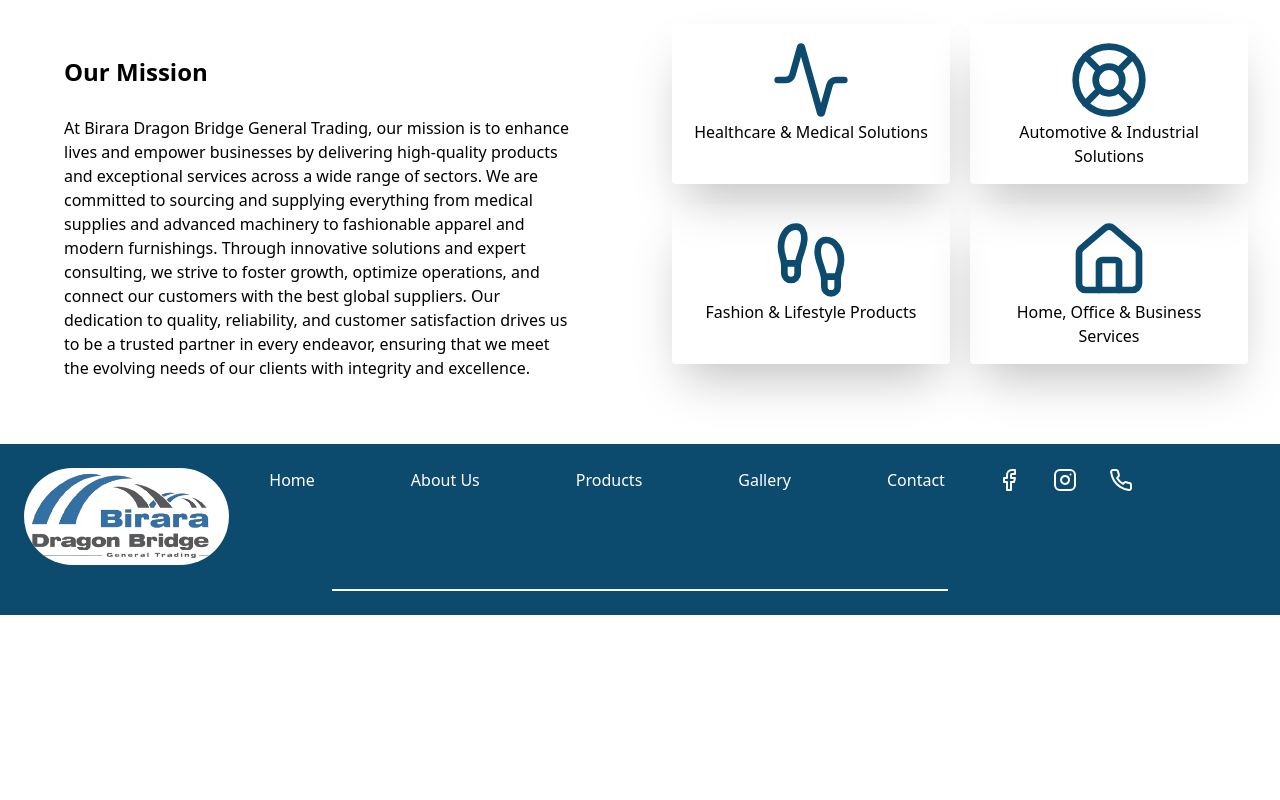
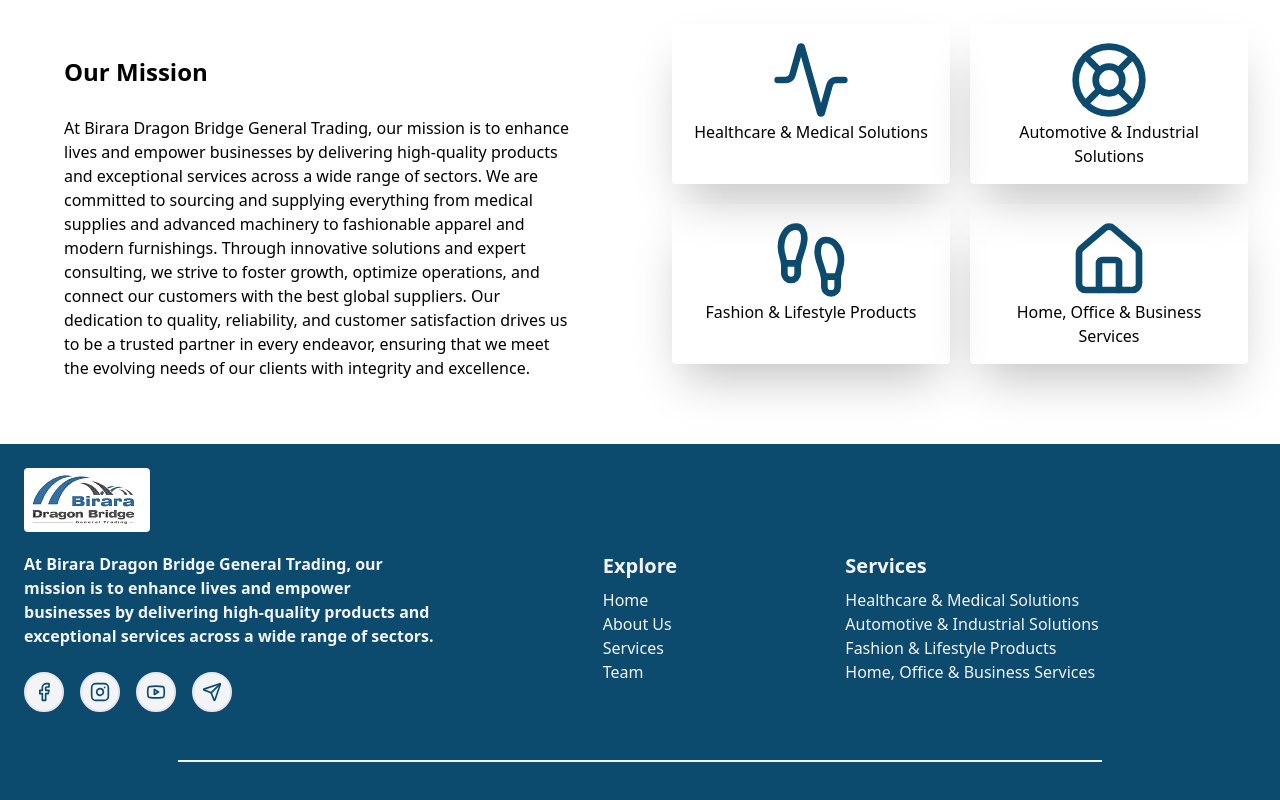
Before and after one commit to KidusThethird/birara_dragon, a React (Vite) app: page / in a window 1280 px wide. Shown: the part 3536-4336 px from the top of the page. Before the commit the page ends 4151 px from the top, so only its background shows below. Built offline with nearby package versions, Linux system fonts and the light colour scheme; a web font is replaced by a local one.

Commit message:
update: footer changed

```diff
--- a/src/App.jsx
+++ b/src/App.jsx
@@ -16,6 +16,7 @@ import OurMission from "./components/our_mission";
 import Footer from "./components/footer";
 import Home from "./routes/home";
 import About from "./routes/about";
+import Footer2 from "./components/footer2";
 function App() {
   let Component = "test";
   let CompName = "blank";
@@ -75,9 +76,8 @@ function App() {
               <CoverInfo />
               <HomeFooter />
             </div>
-
             <Home />
-            <Footer />
+            {/* <Footer /> */} <Footer2 />
           </div>
         ) : (
           <div>
@@ -87,7 +87,8 @@ function App() {
             <div className="z-10 ">
               {" "}
               <Component />
-              <Footer />
+              {/* <Footer /> */}
+              <Footer2 />
             </div>
           </div>
         )}
--- a/src/components/footer2.jsx
+++ b/src/components/footer2.jsx
@@ -1,5 +1,60 @@
 import React from "react";
+import logo from "../assets/images/smalllogo2.png";
+import { X, Menu, Facebook, Instagram, Youtube, Send } from "lucide-react";
 
-export default function Footer() {
-  return <div>Footer</div>;
+export default function Footer2() {
+  return (
+    <div className="bg-sky-900 text-gray-100 p-6">
+      <div>
+        <img src={logo} className="bg-white p-1 rounded" alt="" />
+      </div>
+      <div className="w-full space-y-4 ms:space-y-0  ms:grid grid-cols-3 py-3">
+        <div>
+          <div>
+            <h1 className=" font-semibold py-2">
+              At Birara Dragon Bridge General Trading, our mission is to enhance
+              lives and empower businesses by delivering high-quality products
+              and exceptional services across a wide range of sectors.{" "}
+            </h1>
+          </div>
+          <div className="flex space-x-4 py-4">
+            <div className="text-sky-900 bg-gray-100 p-2 rounded-full  border-2 hover:border-gray-100 hover:text-gray-200 hover:bg-sky-900 duration-150 cursor-pointer">
+              <Facebook size={20} />
+            </div>
+
+            <div className="text-sky-900 bg-gray-100 p-2 rounded-full  border-2 hover:border-gray-100 hover:text-gray-200 hover:bg-sky-900 duration-150 cursor-pointer">
+              <Instagram size={20} />
+            </div>
+
+            <div className="text-sky-900 bg-gray-100 p-2 rounded-full  border-2 hover:border-gray-100 hover:text-gray-200 hover:bg-sky-900 duration-150 cursor-pointer">
+              <Youtube size={20} />
+            </div>
+
+            <div className="text-sky-900 bg-gray-100 p-2 rounded-full  border-2 hover:border-gray-100 hover:text-gray-200 hover:bg-sky-900 duration-150 cursor-pointer">
+              <Send size={20} />
+            </div>
+          </div>
+        </div>
+
+        <div className="w-fit ms:mx-auto flex flex-col">
+          <h1 className="text-xl font-semibold py-2">Explore</h1>
+          <a href="/" className="hover:text-gray-300 hover:shadow-2xl">
+            Home
+          </a>
+          <a href="/about">About Us</a>
+          <h1>Services</h1>
+          <h1>Team</h1>
+        </div>
+        <div>
+          <h1 className="text-xl font-semibold py-2">Services</h1>
+
+          <h1>Healthcare & Medical Solutions</h1>
+          <h1>Automotive & Industrial Solutions</h1>
+          <h1>Fashion & Lifestyle Products</h1>
+          <h1>Home, Office & Business Services</h1>
+        </div>
+      </div>
+      <div className="border-b-2 border-gray-100 w-3/4 mx-auto my-5"></div>
+    </div>
+  );
 }
--- a/src/components/navbar.jsx
+++ b/src/components/navbar.jsx
@@ -1,5 +1,5 @@
 import logo from "../assets/images/logo01.png";
-import logosmall from "../assets/images//smalllogo2.png";
+import logosmall from "../assets/images/smalllogo2.png";
 import { X, Menu, Facebook, Instagram, Youtube } from "lucide-react";
 import React, { useState } from "react";
 import { motion } from "framer-motion";
```
